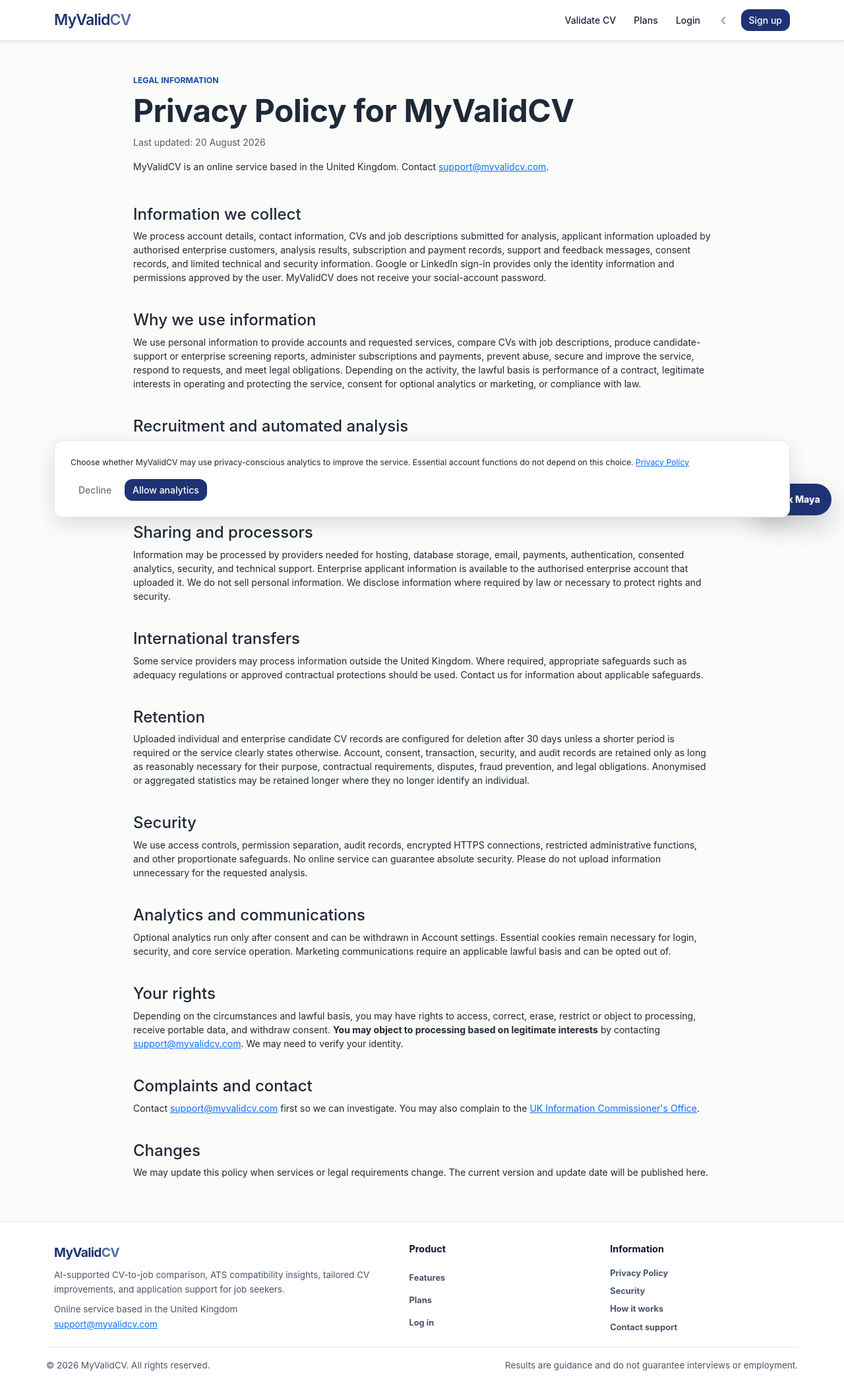
After one commit to call07564221643-code/MyValidCV_Clean, a Django app: page /privacy-policy/ in a window 1280 px wide. The commit adds this page. Shown: the whole page at 66% size. Run offline with Django 5.2, Linux system fonts and the light colour scheme.

Commit message:
Publish and link MyValidCV privacy policy

```diff
--- a/core/urls.py
+++ b/core/urls.py
@@ -9,6 +9,7 @@ urlpatterns = [
     path('robots.txt', views.robots_txt, name='robots_txt'),
     path('sitemap.xml', views.sitemap_xml, name='sitemap_xml'),
     path('privacy/analytics-consent/', views.analytics_consent, name='analytics_consent'),
+    path('privacy-policy/', views.privacy_policy, name='privacy_policy'),
     # Preserve legacy links while keeping ATS pages as the single analysis flow.
     path('analyse/', RedirectView.as_view(pattern_name='ats_analyse', permanent=True), name='analyse'),
     path('results/', RedirectView.as_view(url='/#composer', permanent=False), name='results'),
--- a/core/views.py
+++ b/core/views.py
@@ -28,6 +28,10 @@ from subscriptions.services import get_entitlements
 logger = logging.getLogger(__name__)
 
 
+def privacy_policy(request):
+    return render(request, "legal/privacy_policy.html")
+
+
 def robots_txt(request):
     sitemap = request.build_absolute_uri(reverse("sitemap_xml"))
     body = "\n".join([
@@ -39,7 +43,7 @@ def robots_txt(request):
 
 
 def sitemap_xml(request):
-    urls = [request.build_absolute_uri(reverse(name)) for name in ("home", "pricing")]
+    urls = [request.build_absolute_uri(reverse(name)) for name in ("home", "pricing", "privacy_policy")]
     body = '<?xml version="1.0" encoding="UTF-8"?>\n<urlset xmlns="http://www.sitemaps.org/schemas/sitemap/0.9">\n'
     body += "".join(f"  <url><loc>{url}</loc></url>\n" for url in urls)
     body += "</urlset>"
--- a/templates/accounts/login.html
+++ b/templates/accounts/login.html
@@ -241,6 +241,7 @@
 
                 <p class="auth-switch">{% block auth_switch %}Don't have an account?
                     <a href="{% url 'register' %}?next={{ next|urlencode }}">Sign up</a>{% endblock %}</p>
+                <p class="auth-switch small">By using account services, you acknowledge the <a href="{% url 'privacy_policy' %}">Privacy Policy</a>.</p>
             </div>
         </div>
     </div>
--- a/templates/accounts/settings.html
+++ b/templates/accounts/settings.html
@@ -38,7 +38,7 @@
                     </div>
                     <div class="border-top mt-4 pt-4">
                         <h2 class="h6">Analytics preference</h2>
-                        <p class="small text-body-secondary">Current choice: {{ analytics_consent|default:"not selected"|capfirst }}. You can change or withdraw it at any time.</p>
+                        <p class="small text-body-secondary">Current choice: {{ analytics_consent|default:"not selected"|capfirst }}. You can change or withdraw it at any time. <a href="{% url 'privacy_policy' %}">Read the Privacy Policy</a>.</p>
                         <div class="d-flex gap-2"><form method="post" action="{% url 'analytics_consent' %}">{% csrf_token %}<input type="hidden" name="choice" value="granted"><input type="hidden" name="next" value="{% url 'account_settings' %}"><button class="btn btn-primary btn-sm" type="submit">Allow analytics</button></form><form method="post" action="{% url 'analytics_consent' %}">{% csrf_token %}<input type="hidden" name="choice" value="declined"><input type="hidden" name="next" value="{% url 'account_settings' %}"><button class="btn btn-outline-secondary btn-sm" type="submit">Withdraw analytics consent</button></form></div>
                     </div>
                 </div>
--- a/templates/base.html
+++ b/templates/base.html
@@ -571,7 +571,7 @@
     {% if not analytics_consent %}
     <aside class="position-fixed bottom-0 start-0 end-0 p-3" style="z-index:1080" aria-label="Analytics preference">
         <div class="container"><div class="card border-0 shadow-lg"><div class="card-body d-flex gap-3 align-items-center justify-content-between flex-wrap">
-            <p class="mb-0 small">Choose whether MyValidCV may use privacy-conscious analytics to improve the service. Essential account functions do not depend on this choice.</p>
+            <p class="mb-0 small">Choose whether MyValidCV may use privacy-conscious analytics to improve the service. Essential account functions do not depend on this choice. <a href="{% url 'privacy_policy' %}">Privacy Policy</a></p>
             <div class="d-flex gap-2"><form method="post" action="{% url 'analytics_consent' %}">{% csrf_token %}<input type="hidden" name="choice" value="declined"><input type="hidden" name="next" value="{{ request.get_full_path }}"><button class="btn btn-sm btn-outline-secondary" type="submit">Decline</button></form><form method="post" action="{% url 'analytics_consent' %}">{% csrf_token %}<input type="hidden" name="choice" value="granted"><input type="hidden" name="next" value="{{ request.get_full_path }}"><button class="btn btn-sm btn-primary" type="submit">Allow analytics</button></form></div>
         </div></div></div>
     </aside>
--- a/templates/includes/footer.html
+++ b/templates/includes/footer.html
@@ -17,7 +17,8 @@
         </nav>
         <nav class="site-footer-nav" aria-label="Information navigation">
             <h2>Information</h2>
-            <a href="{% url 'home' %}#security">Security and privacy</a>
+            <a href="{% url 'privacy_policy' %}">Privacy Policy</a>
+            <a href="{% url 'home' %}#security">Security</a>
             <a href="{% url 'home' %}#features">How it works</a>
             <a href="mailto:support@myvalidcv.com">Contact support</a>
         </nav>
--- /dev/null
+++ b/templates/legal/privacy_policy.html
@@ -0,0 +1,26 @@
+{% extends "base.html" %}
+{% block title %}Privacy Policy - MyValidCV{% endblock %}
+{% block meta_description %}How MyValidCV collects, uses, protects and retains personal information.{% endblock %}
+{% block content %}
+<main class="container py-5" style="max-width: 900px">
+    <header class="mb-5">
+        <span class="text-uppercase small fw-bold text-primary">Legal information</span>
+        <h1 class="display-5 fw-bold mt-2">Privacy Policy for MyValidCV</h1>
+        <p class="text-body-secondary">Last updated: 20 August 2026</p>
+        <p>MyValidCV is an online service based in the United Kingdom. Contact <a href="mailto:support@myvalidcv.com">support@myvalidcv.com</a>.</p>
+    </header>
+    <section class="vstack gap-4">
+        <div><h2 class="h4">Information we collect</h2><p>We process account details, contact information, CVs and job descriptions submitted for analysis, applicant information uploaded by authorised enterprise customers, analysis results, subscription and payment records, support and feedback messages, consent records, and limited technical and security information. Google or LinkedIn sign-in provides only the identity information and permissions approved by the user. MyValidCV does not receive your social-account password.</p></div>
+        <div><h2 class="h4">Why we use information</h2><p>We use personal information to provide accounts and requested services, compare CVs with job descriptions, produce candidate-support or enterprise screening reports, administer subscriptions and payments, prevent abuse, secure and improve the service, respond to requests, and meet legal obligations. Depending on the activity, the lawful basis is performance of a contract, legitimate interests in operating and protecting the service, consent for optional analytics or marketing, or compliance with law.</p></div>
+        <div><h2 class="h4">Recruitment and automated analysis</h2><p>MyValidCV provides decision-support guidance. Scores and recommendations do not guarantee employment and must not be treated as the sole hiring decision. Enterprise customers are responsible for lawful candidate notices, hiring decisions, and human review. The platform is designed not to rank candidates by age or protected characteristics. Applicants may ask the relevant enterprise employer to explain or review a hiring decision.</p></div>
+        <div><h2 class="h4">Sharing and processors</h2><p>Information may be processed by providers needed for hosting, database storage, email, payments, authentication, consented analytics, security, and technical support. Enterprise applicant information is available to the authorised enterprise account that uploaded it. We do not sell personal information. We disclose information where required by law or necessary to protect rights and security.</p></div>
+        <div><h2 class="h4">International transfers</h2><p>Some service providers may process information outside the United Kingdom. Where required, appropriate safeguards such as adequacy regulations or approved contractual protections should be used. Contact us for information about applicable safeguards.</p></div>
+        <div><h2 class="h4">Retention</h2><p>Uploaded individual and enterprise candidate CV records are configured for deletion after 30 days unless a shorter period is required or the service clearly states otherwise. Account, consent, transaction, security, and audit records are retained only as long as reasonably necessary for their purpose, contractual requirements, disputes, fraud prevention, and legal obligations. Anonymised or aggregated statistics may be retained longer where they no longer identify an individual.</p></div>
+        <div><h2 class="h4">Security</h2><p>We use access controls, permission separation, audit records, encrypted HTTPS connections, restricted administrative functions, and other proportionate safeguards. No online service can guarantee absolute security. Please do not upload information unnecessary for the requested analysis.</p></div>
+        <div><h2 class="h4">Analytics and communications</h2><p>Optional analytics run only after consent and can be withdrawn in Account settings. Essential cookies remain necessary for login, security, and core service operation. Marketing communications require an applicable lawful basis and can be opted out of.</p></div>
+        <div><h2 class="h4">Your rights</h2><p>Depending on the circumstances and lawful basis, you may have rights to access, correct, erase, restrict or object to processing, receive portable data, and withdraw consent. <strong>You may object to processing based on legitimate interests</strong> by contacting <a href="mailto:support@myvalidcv.com">support@myvalidcv.com</a>. We may need to verify your identity.</p></div>
+        <div><h2 class="h4">Complaints and contact</h2><p>Contact <a href="mailto:support@myvalidcv.com">support@myvalidcv.com</a> first so we can investigate. You may also complain to the <a href="https://ico.org.uk/make-a-complaint/" rel="noopener noreferrer">UK Information Commissioner's Office</a>.</p></div>
+        <div><h2 class="h4">Changes</h2><p>We may update this policy when services or legal requirements change. The current version and update date will be published here.</p></div>
+    </section>
+</main>
+{% endblock %}
--- a/templates/socialaccount/login.html
+++ b/templates/socialaccount/login.html
@@ -55,7 +55,7 @@
             <button type="submit" class="btn btn-primary btn-lg">Continue with {{ provider.name }}</button>
             <a href="{% url 'login' %}" class="btn btn-outline-secondary">Cancel</a>
         </form>
-        <p class="small mt-4 mb-0">You remain in control of permissions and can revoke access from your provider account.</p>
+        <p class="small mt-4 mb-0">You remain in control of permissions and can revoke access from your provider account. <a href="{% url 'privacy_policy' %}">Privacy Policy</a></p>
     </div>
 </section>
 {% endblock %}
```
Also changed, not shown: core/tests.py (+10 -0 lines), privacy-policy.md (added, +49 -0 lines).
